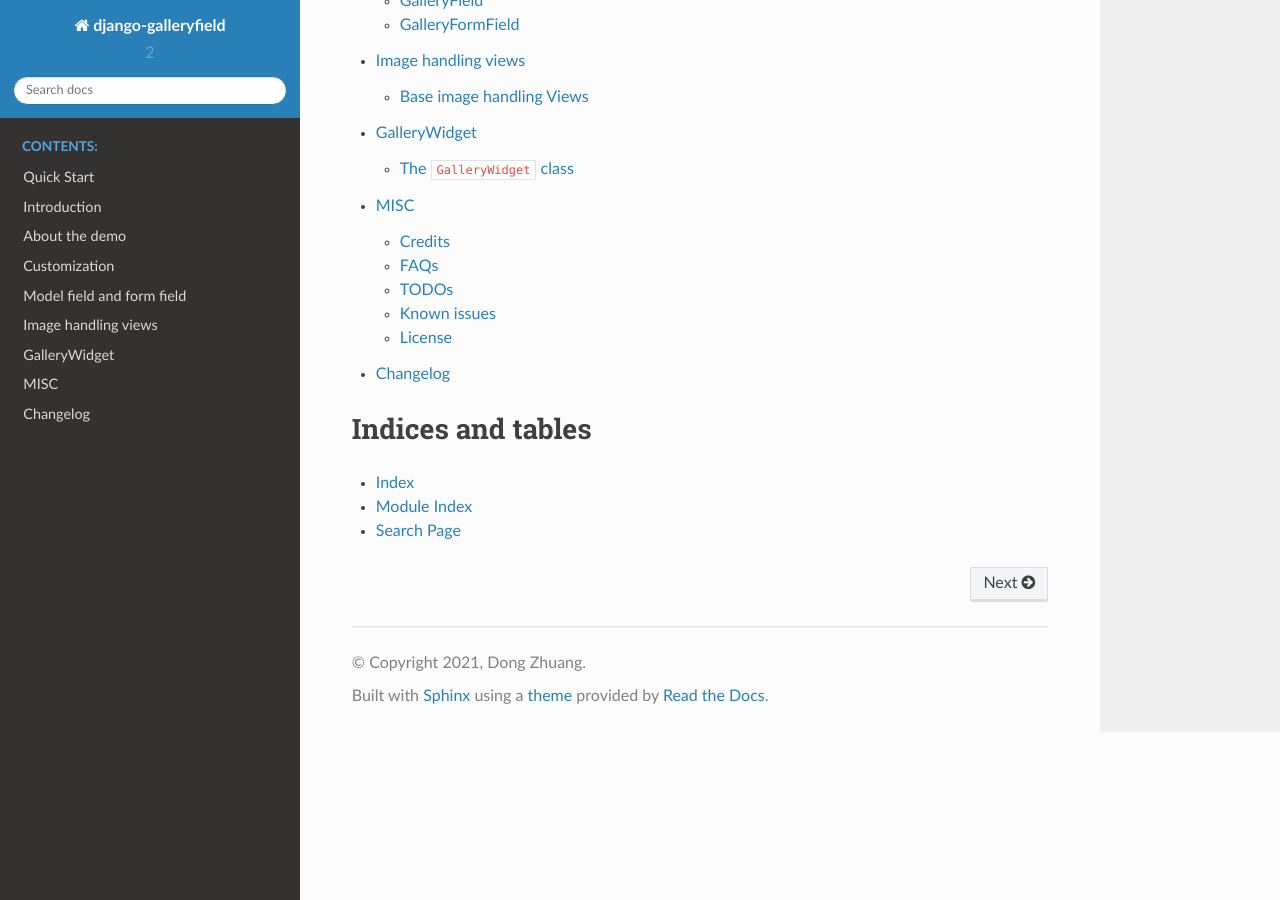
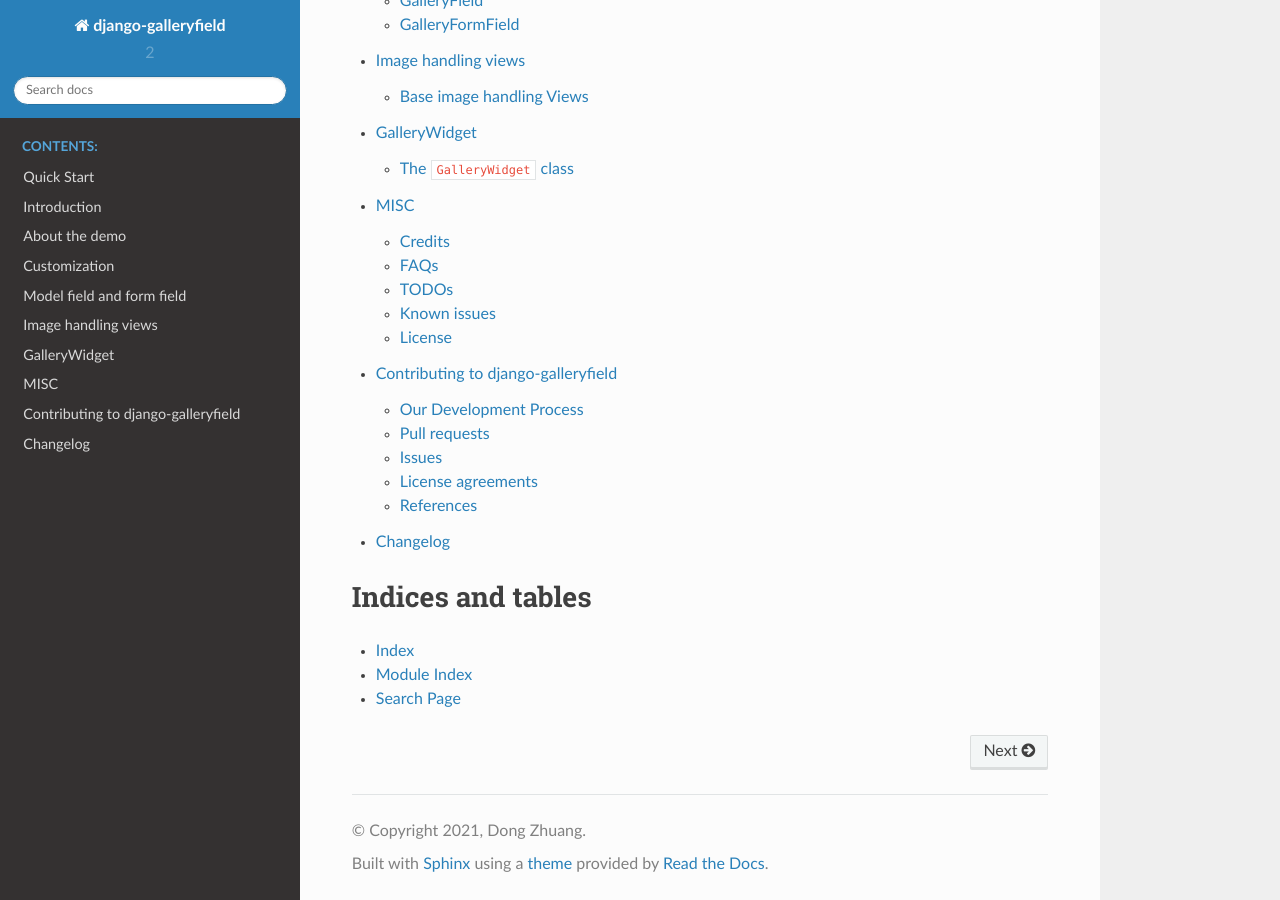
Before and after one commit to dzhuang/django-galleryfield, a Sphinx documentation site: the page built from docs/source/index.rst, in a window 1280 px wide and 900 px high, scrolled down 879 px. Built offline with Sphinx 7.4.7 and the Read the Docs theme 2.0.0, drawn with Linux system fonts in a browser that asks for light colours; pages that are not in the unit, such as notebooks, are missing from menus; some of the changed lines change nothing that is shown.

Commit message:
Added contribution guide.

```diff
--- /dev/null
+++ b/docs/source/contribute.rst
@@ -0,0 +1,89 @@
+Contributing to django-galleryfield
+====================================
+
+We want to make contributing to this project as approachable and transparent as possible, whether it's:
+
+- Reporting a bug
+- Discussing the current state of the code
+- Submitting a fix
+- Proposing new features
+- Becoming a maintainer
+
+Our Development Process
+*************************
+
+We use github to host code, to track issues and feature requests, as well as accept pull requests.
+
+Pull requests
+***************
+
+Pull requests are the best way to propose changes to the codebase (we use `Github Flow <https://docs.github.com/en/get-started/quickstart/github-flow>`__ ). We actively welcome your pull requests:
+
+1. Fork the repo and create your branch from ``main``.
+2. If you've added code that should be tested, add tests.
+3. If you've changed APIs, update the documentation.
+4. Ensure the test suite passes.
+5. Make sure your code lints.
+6. Issue that pull request!
+
+Specifically, if you were testing locally, run::
+
+    git clone https://github.com/dzhuang/django-galleryfield.git
+    cd django-galleryfield
+    pip install -r requirements.txt
+    pip install isort flake8
+
+    # Your modification to the code
+
+    # tests
+    pytest .
+
+    # Sorting imports
+    isort galleryfield dem demo_custom tests
+
+    # Python code styling check
+    flake8
+
+Notice that we are using ``rollup.js`` to bundle assets (except ``Bootstrap`` and ``jQuery``) into ``galleryfield-ui.js``,
+if you want to contribute to JavaScript and CSS code, the files you need to consider to modify includes (but not limit to):
+
+- ``./rollup.config.js``: the rollup run script
+- ``./galleryfield/static/js/bundle-source.js``
+- ``./galleryfield/static/js/jquery.fileupload-ui-gallery-widget.js``: the major scripts file
+- ``./galleryfield/static/css/bundle.css``
+- ``./galleryfield/static/css/gallery-widget.css``
+
+The process follows::
+
+   npm install
+
+   # Your modification to the code
+
+   npm run build
+
+
+Issues
+*******
+
+We use GitHub issues to track public bugs. Report a bug by `opening a new issue <https://github.com/dzhuang/django-galleryfield/issues/new/choose>`__ ; it's that easy!
+
+**Great Bug Reports** tend to have:
+
+- A quick summary and/or background
+- Steps to reproduce
+
+  - Be specific!
+  - Give sample code if you can. Includes sample code that *anyone* with a base setup can run to reproduce what you were seeing
+- What you expected would happen
+- What actually happens
+- Notes (possibly including why you think this might be happening, or stuff you tried that didn't work)
+
+
+License agreements
+******************
+By contributing, you agree that your contributions will be licensed under its MIT License.
+
+References
+************
+
+This document was adapted from the open-source contribution guidelines for `Facebook's Draft <https://github.com/facebook/draft-js/blob/main/CONTRIBUTING.md>`__ .
--- a/docs/source/index.rst
+++ b/docs/source/index.rst
@@ -19,8 +19,8 @@
    widget
    settings
    misc
+   contribute
    changelog
-
 
 Indices and tables
 ==================
```
